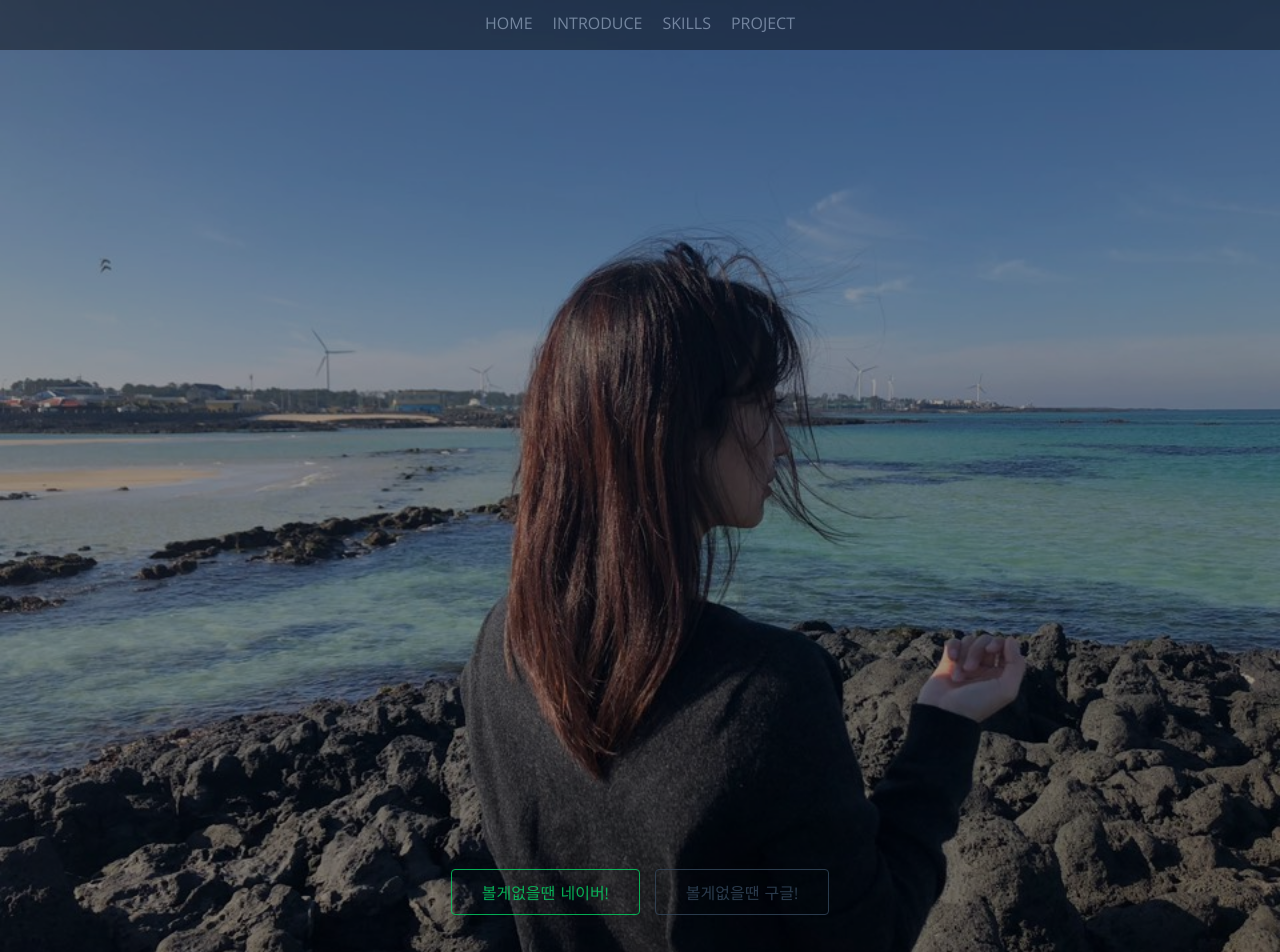
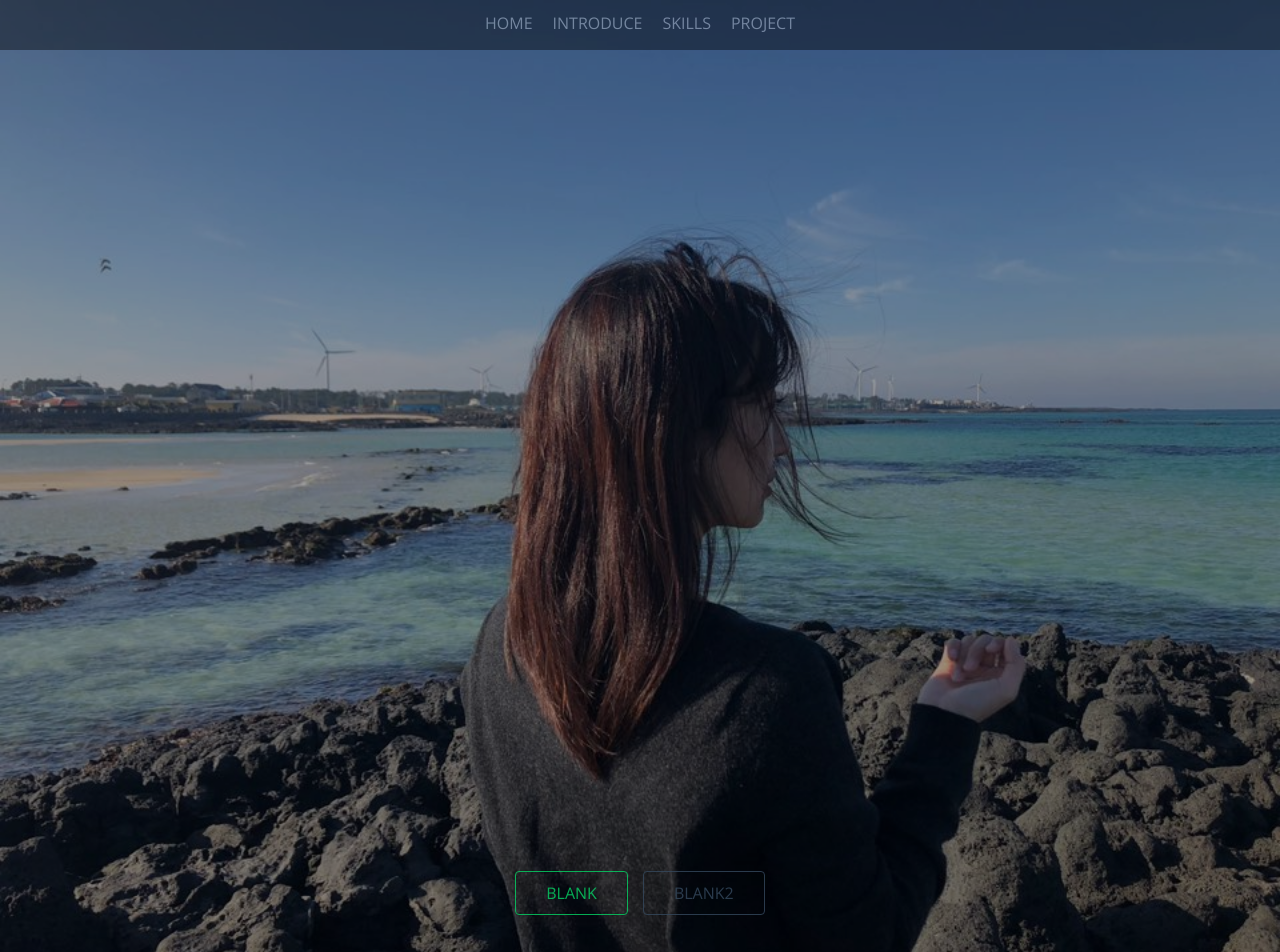
Before and after one commit to joyhong91/joyhong91.github.io, a Nuxt app: page / in a window 1280 px wide. Shown: the top 952 px of the page. Built offline with nearby package versions, Linux system fonts and the light colour scheme.

Commit message:
commit test

```diff
--- a/components/Main.vue
+++ b/components/Main.vue
@@ -4,8 +4,8 @@
 		<div class="bg_overlay"></div>
 
 		<div class="wrap_btn">
-		<a href="https://naver.com" target="_blank" class="button--green"> 볼게없을땐 네이버!</a>
-		<a href="https://google.co.kr" target="_blank" class="button--grey" >볼게없을땐 구글!</a>
+		<a href="javascript:;" target="_blank" class="button--green"> BLANK</a>
+		<a href="https://google.co.kr" target="_blank" class="button--grey" >BLANK2</a>
 	</div>
 	</div>
 </template>
--- a/pages/recipes/index.vue
+++ b/pages/contents/index.vue
@@ -1,6 +1,6 @@
 <template>
   <section class="recipes">
-    <Recipe
+    <Body
       v-for="recipe in recipes"
       :key="recipe.id"
       :thumbnail="recipe.thumbnail"
@@ -13,11 +13,11 @@
 
 
 <script>
-  import Recipe from '@/components/Recipe'
+  import Body from '@/components/Content'
 
   export default {
     components: {
-      Recipe
+      Body
     },
     asyncData() {
       return new Promise((resolve, reject) => {
--- a/pages/index.vue
+++ b/pages/index.vue
@@ -31,3 +31,9 @@
   <!--}-->
 <!--}-->
 <!--</script>-->
+
+웹프론트앤드 개발자 입니다.
+방문해주셔서 감사합니다.
+
+-스킬
+-프로젝트
```
Also changed, not shown: components/Content.vue (renamed from components/Recipe.vue), layouts/default.vue (line endings or trailing spaces), pages/contents/_id/index.vue (renamed from pages/recipes/_id/index.vue), 1 other file (tests, documents, lock files or other folders).
